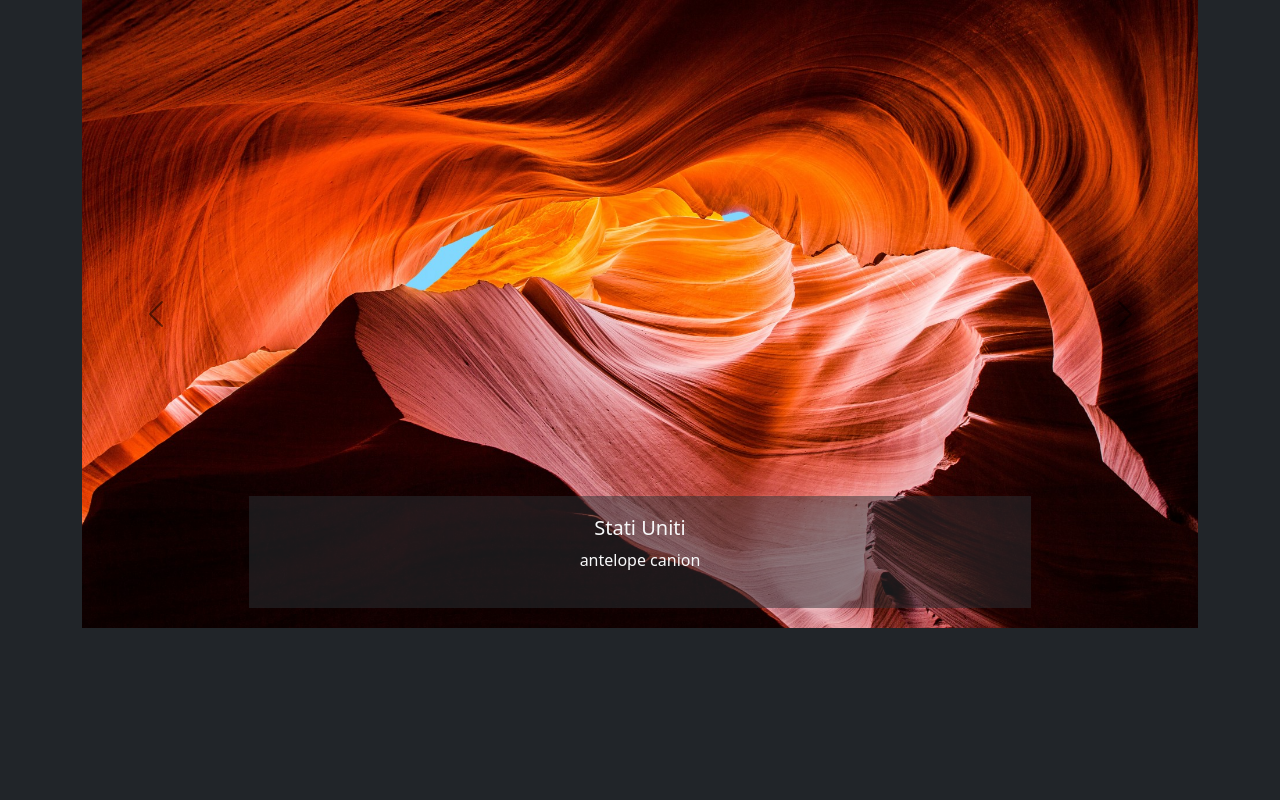
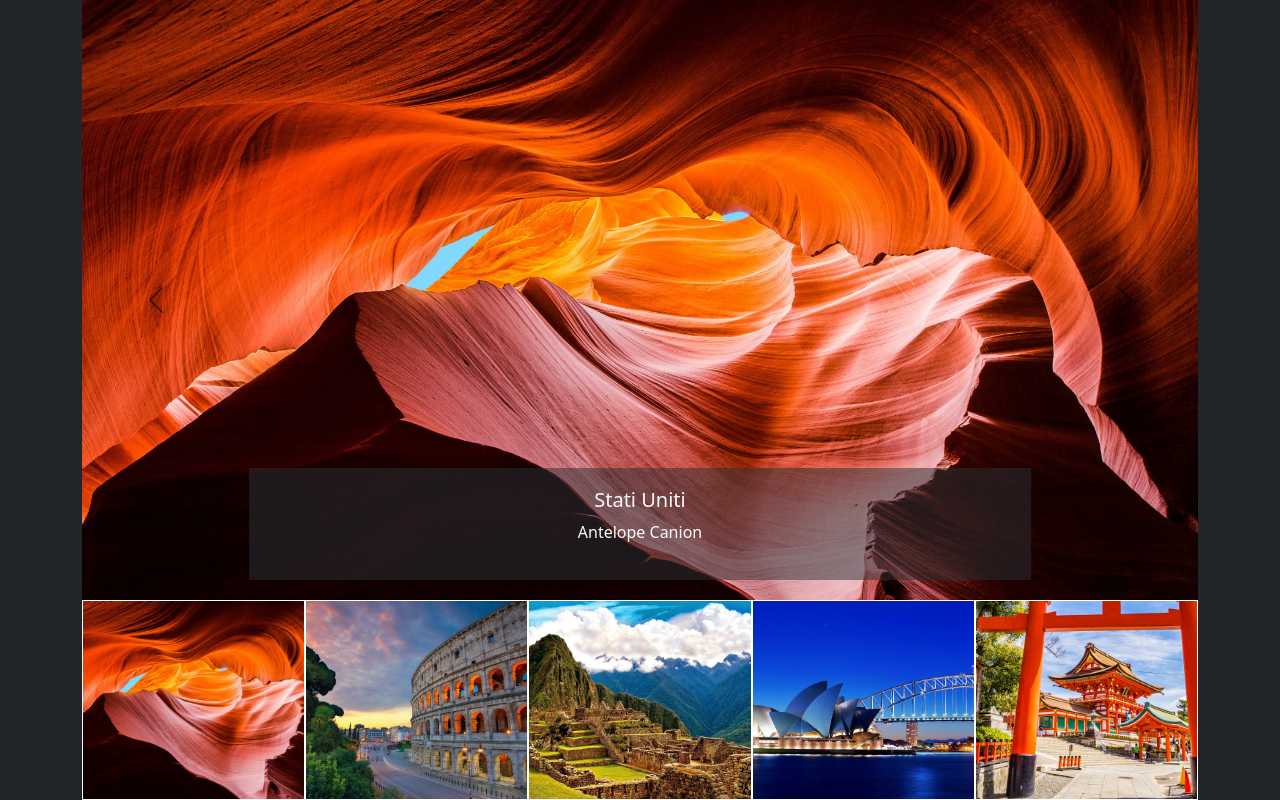
Before and after one commit to Mattia-Giunta/js-array-objects-carousel, a plain HTML site: page index.html in a window 1280 px wide. Drawn offline with nearby package versions, Linux system fonts and the light colour scheme.

Commit message:
sviluppato lista di immagini da cliccare sotto al carosello e terminato esercizio

```diff
--- a/assets/css/style.css
+++ b/assets/css/style.css
@@ -0,0 +1,13 @@
+
+
+
+/* classe custom per le immagini sotto al carosello */
+.tumbIMG{
+    width: 25%;
+    height: 200px;
+    background-position: center;
+    background-size: cover;
+    border: 1px solid white;
+}
+
+/* Terminato esercizio */
--- a/assets/js/main.js
+++ b/assets/js/main.js
@@ -32,6 +32,7 @@ const arrowLeft = document.getElementById('arrowPrev');
 const placeHTML = document.getElementById('place');
 const infoHTML = document.getElementById('info');
 const figureHtml = document.getElementById('figure');
+const listIMG = document.getElementById('listImage');
 
 console.log( figureHtml )
 
@@ -40,7 +41,7 @@ const images = [
 
     {
         place:'Stati Uniti',
-        info:'antelope canion',
+        info:'Antelope Canion',
         link:'./assets/img/antelope canyon.jpg',
     },
     {
@@ -69,18 +70,44 @@ const images = [
 // variabile per dare una posizione all'immagine
 let currentImage = 0;
 
+// array vuoto per le immagini sotto al carosello
+let tumbnailsArray = [];
+
+// variabile per creare un div contenitore delle immagini sotto al carosello nell'Html
+let tumbContainer;
+
 // assegna la prima immagine e il contenuto di pertenza
 figureHtml.setAttribute('src', images[currentImage].link);
 placeHTML.innerText = images[currentImage].place;
 infoHTML.innerText = images[currentImage].info;
 
 
-
+// ciclo per creare le immagini sotto al carosello
 for(let i = 0; i < images.length; i++){
 
+    // creazione del div, assegnazione dello stile, pusharlo nell'array e inserimento dell'elemento con append
+    tumbContainer = document.createElement('div')
+    tumbContainer.style.backgroundImage = `url("${images[i].link}")`;
+    tumbContainer.classList.add('tumbIMG')
+    tumbnailsArray.push(tumbContainer)
+    listIMG.append(tumbContainer)
+
+
+    // evento al click per selezionare l'immagine sotto e farla comparire nel carosello
+    tumbContainer.addEventListener('click', function(){
+
+        currentImage = tumbnailsArray.indexOf(this);
+
+        figureHtml.setAttribute('src', images[currentImage].link);
+        placeHTML.innerText = images[currentImage].place;
+        infoHTML.innerText = images[currentImage].info;
+
+        console.log(tumbnailsArray.indexOf(this))
+    })
 
 }
 
+console.log(tumbnailsArray)
 
 // al click fa scorrete le immagini a destra
 arrowRight.addEventListener('click', function(){
@@ -119,3 +146,5 @@ arrowLeft.addEventListener('click', function(){
     infoHTML.innerText = images[currentImage].info;
 
 })
+
+// Terminato esercizio
--- a/index.html
+++ b/index.html
@@ -21,13 +21,13 @@
         <div class="row ">
             <div id="carouselExampleCaptions" class="carousel slide">
 
-
+                <!-- contenitore carosello -->
                 <div class="carousel-inner">
 
-                    <div class="carousel-item active">
+                    <div class="carousel-item active" style="height: 600px;" >
 
-
-                        <img id="figure" class="d-block w-100  " alt="immagini carosello">
+                        <!-- immagine carosello -->
+                        <img id="figure" class="d-block img-fluid  object-fit-cover " alt="immagini carosello">
 
 
 
@@ -43,6 +43,7 @@
 
                 </div>
 
+                <!-- freccia per scorrere a sinistra -->
                 <button id="arrowPrev" class="carousel-control-prev" type="button" data-bs-target="#carouselExampleCaptions" data-bs-slide="prev">
 
                 <span class="carousel-control-prev-icon" aria-hidden="true"></span>
@@ -51,6 +52,7 @@
 
                 </button>
 
+                <!-- freccia per scorrere a destra -->
                 <button id="arrowNext" class="carousel-control-next" type="button" data-bs-target="#carouselExampleCaptions" data-bs-slide="next">
 
                 <span class="carousel-control-next-icon" aria-hidden="true"></span>
@@ -61,8 +63,16 @@
 
             </div>
         </div>
+
+        <!-- lista immagini sotto al carosello -->
+        <div id="listImage" class="d-flex "></div>
     </div>
+
+
+
+
 
     <script src="./assets/js/main.js"></script>
 </body>
 </html>
+<!-- Terminato esercizio -->
```
